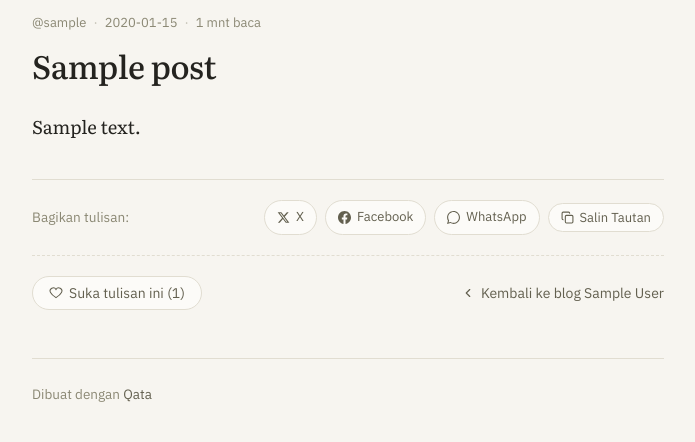
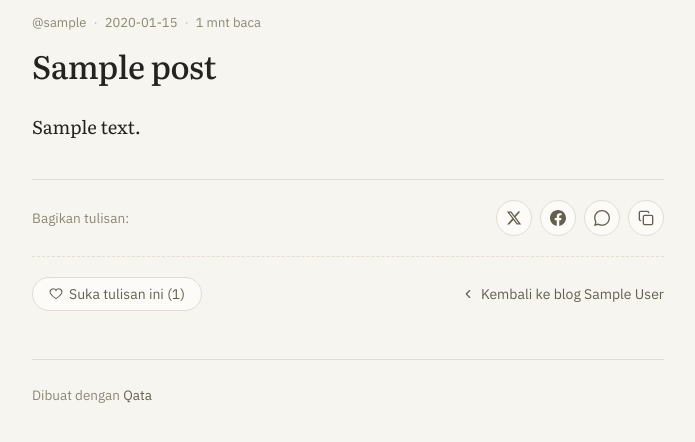
Before and after one commit to andriawekh-droid/qata, a Flask app: a page that uses templates/public/post.html in a window 1280 px wide. Shown: the part 163-605 px from the top of the page, without its empty margins (292-987 px from the left). Run offline with Flask 3, Linux system fonts and the light colour scheme; tables that the repository leaves empty hold one stand-in row (values such as "Sample post"); some libraries are stand-ins or nearby versions.

Commit message:
ux: perbaikan landing page CTA & share button icon-only

```diff
--- a/static/style.css
+++ b/static/style.css
@@ -571,14 +571,17 @@ article.post-full h1,
 }
 
 .share-btn {
+    position: relative;
     display: inline-flex;
     align-items: center;
-    gap: 6px;
+    justify-content: center;
+    width: 36px;
+    height: 36px;
     border: 1px solid var(--line);
     background: var(--paper-raised);
     color: var(--ink-soft);
-    border-radius: 999px;
-    padding: 5px 12px;
+    border-radius: 50%;
+    padding: 0;
     font-size: 13px;
     font-family: "IBM Plex Sans", sans-serif;
     text-decoration: none;
@@ -586,20 +589,51 @@ article.post-full h1,
     transition: all 0.15s ease;
 }
 
+.share-btn svg {
+    width: 16px;
+    height: 16px;
+    flex-shrink: 0;
+}
+
 .share-btn:hover {
     border-color: var(--accent);
     color: var(--accent);
     background: var(--paper);
 }
 
+/* Tooltip on hover */
+.share-btn::after {
+    content: attr(title);
+    position: absolute;
+    bottom: calc(100% + 7px);
+    left: 50%;
+    transform: translateX(-50%);
+    background: var(--ink);
+    color: var(--paper);
+    font-size: 11px;
+    font-family: "IBM Plex Sans", sans-serif;
+    white-space: nowrap;
+    padding: 3px 8px;
+    border-radius: 4px;
+    pointer-events: none;
+    opacity: 0;
+    transition: opacity 0.15s ease;
+    z-index: 10;
+}
+
+.share-btn:hover::after {
+    opacity: 1;
+}
+
 .share-btn.copied {
     border-color: var(--accent);
     color: var(--accent);
-    font-weight: 500;
-}
-
-.share-btn svg {
-    flex-shrink: 0;
+}
+
+/* hide the copy-label span visually — used only for JS feedback via title attr */
+.share-btn .copy-label,
+.share-btn .share-tooltip {
+    display: none;
 }
 
 /* Like Section */
@@ -678,9 +712,9 @@ article.post-full h1,
 .hero-actions {
     margin-top: 26px;
     display: flex;
-    align-items: center;
-    gap: 20px;
-    flex-wrap: wrap;
+    flex-direction: column;
+    align-items: flex-start;
+    gap: 12px;
     font-size: 15px;
 }
 
@@ -714,9 +748,8 @@ article.post-full h1,
 }
 
 .traits {
-    margin-top: 40px;
-    padding-top: 26px;
-    border-top: 1px solid var(--line);
+    margin-top: 20px;
+    margin-bottom: 20px;
     display: flex;
     flex-direction: column;
     gap: 11px;
--- a/templates/landing.html
+++ b/templates/landing.html
@@ -5,7 +5,7 @@
     <meta name="viewport" content="width=device-width, initial-scale=1.0">
     <title>{% block title %}Qata{% endblock %}</title>
     <link rel="icon" href="{{ url_for('static', filename='favicon.ico') }}" type="image/x-icon">
-    <link rel="stylesheet" href="{{ url_for('static', filename='style.css') }}?v=17">
+    <link rel="stylesheet" href="{{ url_for('static', filename='style.css') }}?v=18">
 </head>
 <body>
     <main class="container">
--- a/templates/public/post.html
+++ b/templates/public/post.html
@@ -61,49 +61,45 @@
             <!-- X (Twitter) -->
             <a href="https://twitter.com/intent/tweet?text={{ post['title']|urlencode }}&url={{ request.url|urlencode }}"
                target="_blank" rel="noopener noreferrer" class="share-btn share-x" title="Bagikan ke X">
-                <svg viewBox="0 0 24 24" width="13" height="13" fill="currentColor">
+                <svg viewBox="0 0 24 24" fill="currentColor">
                     <path d="M18.244 2.25h3.308l-7.227 8.26 8.502 11.24H16.17l-5.214-6.817L4.99 21.75H1.68l7.73-8.835L1.254 2.25H8.08l4.713 6.231zm-1.161 17.52h1.833L7.084 4.126H5.117z"/>
                 </svg>
-                <span>X</span>
             </a>
 
             <!-- Facebook -->
             <a href="https://www.facebook.com/sharer/sharer.php?u={{ request.url|urlencode }}"
                target="_blank" rel="noopener noreferrer" class="share-btn share-fb" title="Bagikan ke Facebook">
-                <svg viewBox="0 0 24 24" width="13" height="13" fill="currentColor">
+                <svg viewBox="0 0 24 24" fill="currentColor">
                     <path d="M24 12.073c0-6.627-5.373-12-12-12s-12 5.373-12 12c0 5.99 4.388 10.954 10.125 11.854v-8.385H7.078v-3.47h3.047V9.43c0-3.007 1.792-4.669 4.533-4.669 1.312 0 2.686.235 2.686.235v2.953H15.83c-1.491 0-1.956.925-1.956 1.874v2.25h3.328l-.532 3.47h-2.796v8.385C19.612 23.027 24 18.062 24 12.073z"/>
                 </svg>
-                <span>Facebook</span>
             </a>
 
             <!-- WhatsApp -->
             <a href="https://api.whatsapp.com/send?text={{ (post['title'] ~ ' ' ~ request.url)|urlencode }}"
                target="_blank" rel="noopener noreferrer" class="share-btn share-wa" title="Bagikan ke WhatsApp">
-                <svg viewBox="0 0 24 24" width="13" height="13" fill="currentColor">
+                <svg viewBox="0 0 24 24" fill="currentColor">
                     <path d="M.057 24l1.687-6.163c-1.041-1.804-1.588-3.849-1.587-5.946.003-6.556 5.338-11.891 11.893-11.891 3.181.001 6.167 1.24 8.413 3.488 2.245 2.248 3.481 5.236 3.48 8.414-.003 6.557-5.338 11.892-11.893 11.892-1.99-.001-3.951-.5-5.688-1.448l-6.305 1.654zm6.597-3.807c1.676.995 3.276 1.591 5.392 1.592 5.448 0 9.886-4.434 9.889-9.885.002-5.462-4.415-9.89-9.881-9.892-5.452 0-9.887 4.434-9.889 9.884-.001 2.225.651 3.891 1.746 5.634l-.999 3.648 3.742-.981z"/>
                 </svg>
-                <span>WhatsApp</span>
             </a>
 
-            <!-- Salin Tautan (Copy Link / Instagram) -->
+            <!-- Salin Tautan -->
             <button type="button" class="share-btn share-copy" onclick="copyPostLink(this)" title="Salin tautan ke papan klip">
-                <svg viewBox="0 0 24 24" width="13" height="13" fill="none" stroke="currentColor" stroke-width="2" stroke-linecap="round" stroke-linejoin="round">
+                <svg viewBox="0 0 24 24" fill="none" stroke="currentColor" stroke-width="2" stroke-linecap="round" stroke-linejoin="round">
                     <rect width="14" height="14" x="8" y="8" rx="2" ry="2"/>
                     <path d="M4 16c-1.1 0-2-.9-2-2V4c0-1.1.9-2 2-2h10c1.1 0 2 .9 2 2"/>
                 </svg>
-                <span class="copy-label">Salin Tautan</span>
+                <span class="copy-label share-tooltip">Salin Tautan</span>
             </button>
 
             <!-- Native Share Button (Ponsel / Tablet) -->
             <button type="button" id="nativeShareBtn" class="share-btn share-native" onclick="shareNative()" title="Bagikan via aplikasi ponsel" style="display:none;">
-                <svg viewBox="0 0 24 24" width="13" height="13" fill="none" stroke="currentColor" stroke-width="2" stroke-linecap="round" stroke-linejoin="round">
+                <svg viewBox="0 0 24 24" fill="none" stroke="currentColor" stroke-width="2" stroke-linecap="round" stroke-linejoin="round">
                     <circle cx="18" cy="5" r="3"/>
                     <circle cx="6" cy="12" r="3"/>
                     <circle cx="18" cy="19" r="3"/>
                     <line x1="8.59" y1="13.51" x2="15.42" y2="17.49"/>
                     <line x1="15.41" y1="6.51" x2="8.59" y2="10.49"/>
                 </svg>
-                <span>Lainnya</span>
             </button>
         </div>
     </div>
@@ -154,13 +150,12 @@ function toggleLike(btn) {
 }
 
 function copyPostLink(btn) {
-    const label = btn.querySelector('.copy-label');
-    const originalText = label ? label.textContent : '';
+    const originalTitle = btn.title;
     navigator.clipboard.writeText(window.location.href).then(() => {
-        if (label) label.textContent = 'Tersalin!';
+        btn.title = 'Tersalin!';
         btn.classList.add('copied');
         setTimeout(() => {
-            if (label) label.textContent = originalText;
+            btn.title = originalTitle;
             btn.classList.remove('copied');
         }, 2000);
     }).catch(() => {
```
Also changed, not shown: templates/public/index.html (+3 -4 lines).
